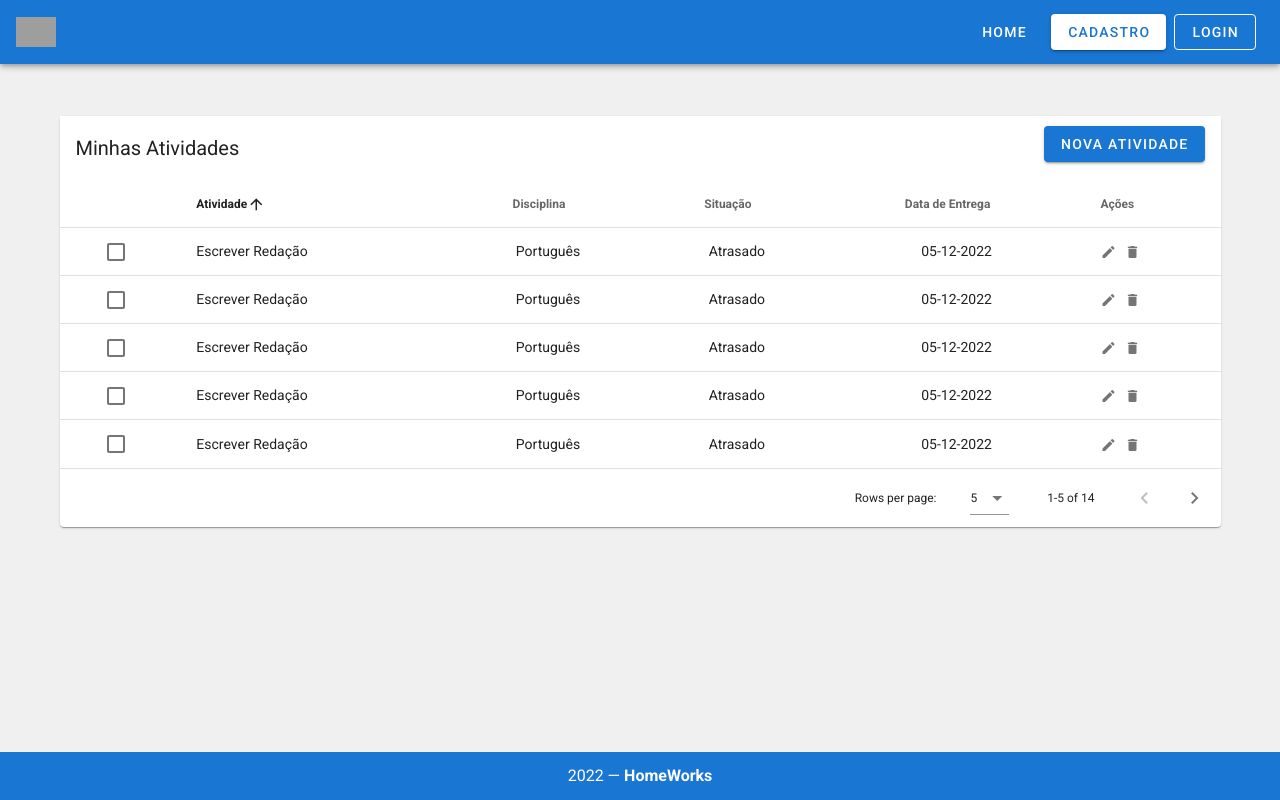
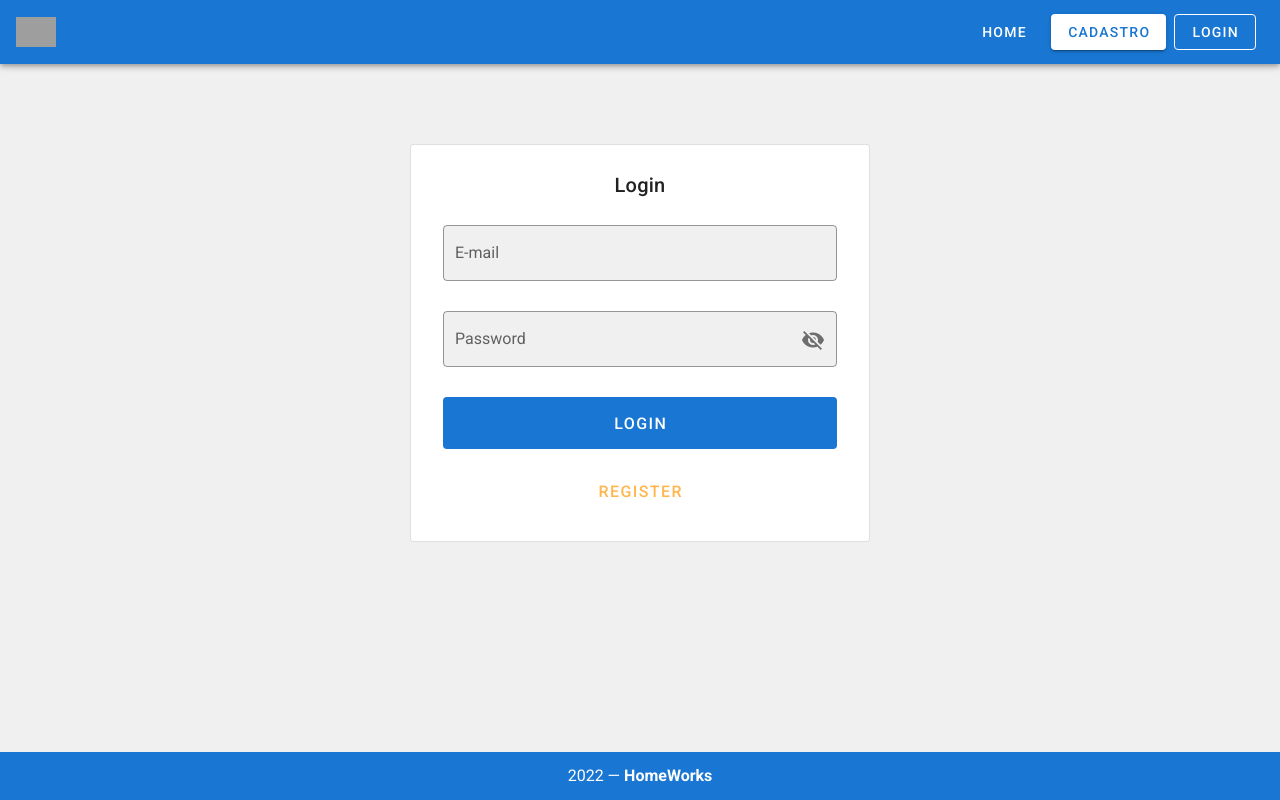
Before and after one commit to paulpessoa/Home-Works, a Vue app: page / in a window 1280 px wide. Built offline with nearby package versions, Linux system fonts and the light colour scheme; grey boxes are pictures that could not be loaded.

Commit message:
login permission

```diff
--- a/src/views/HomeDashboard.vue
+++ b/src/views/HomeDashboard.vue
@@ -1,6 +1,6 @@
 <template>
   <div>
-  <div v-if="!accessToken">
+  <div v-if="accessToken">
       <TaskTable/>
     <div v-if="null">
       <p> cadastrar atividade </p>
```
